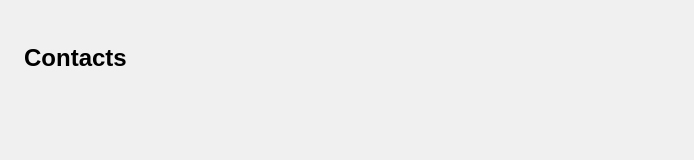
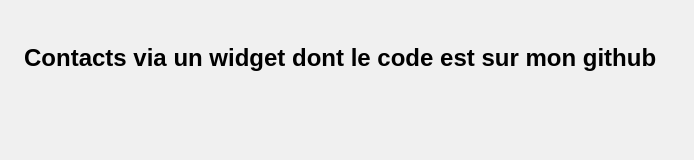
Before and after one commit to jcdufour/grist, a plain HTML site: page index.html in a window 1280 px wide. Shown: the whole page, without its empty margins (0-694 px from the left). Drawn offline with Linux system fonts and the light colour scheme.

Commit message:
Update index.html

```diff
--- a/index.html
+++ b/index.html
@@ -25,7 +25,7 @@
     </style>
   </head>
   <body>
-    <h2>Contacts</h2>
+    <h2>Contacts via un widget dont le code est sur mon github</h2>
     <div id="cards"></div>
 
     <script>
```
